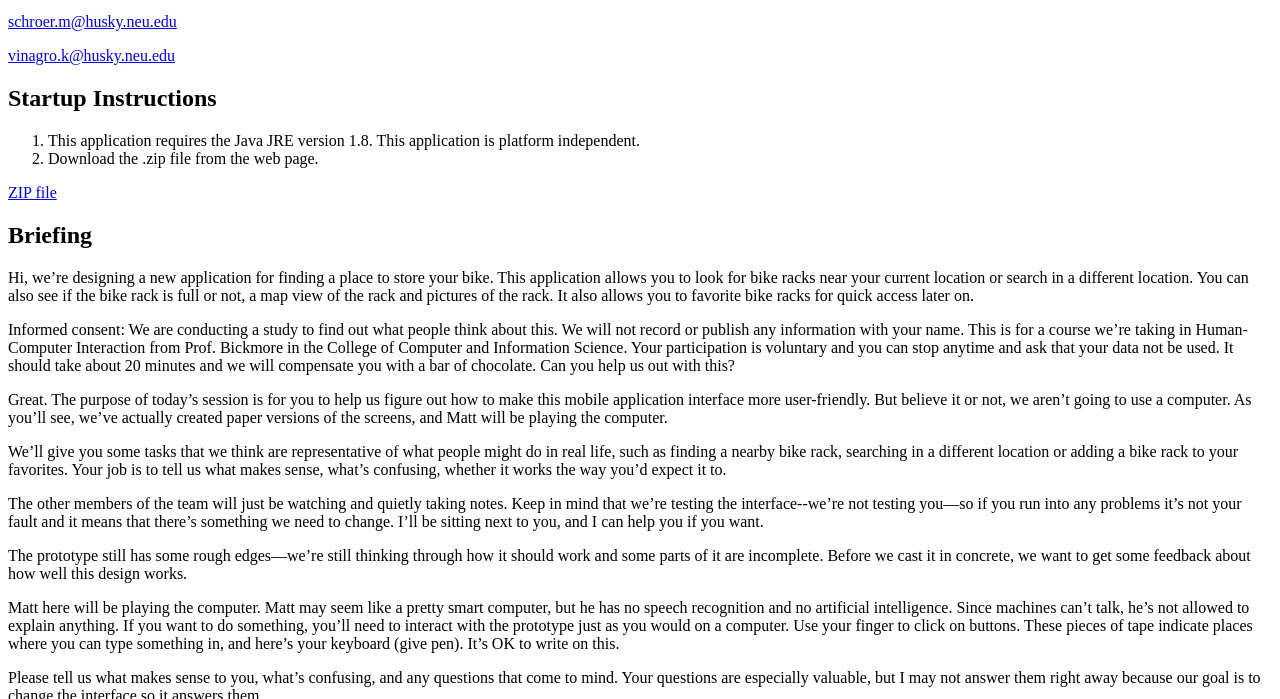
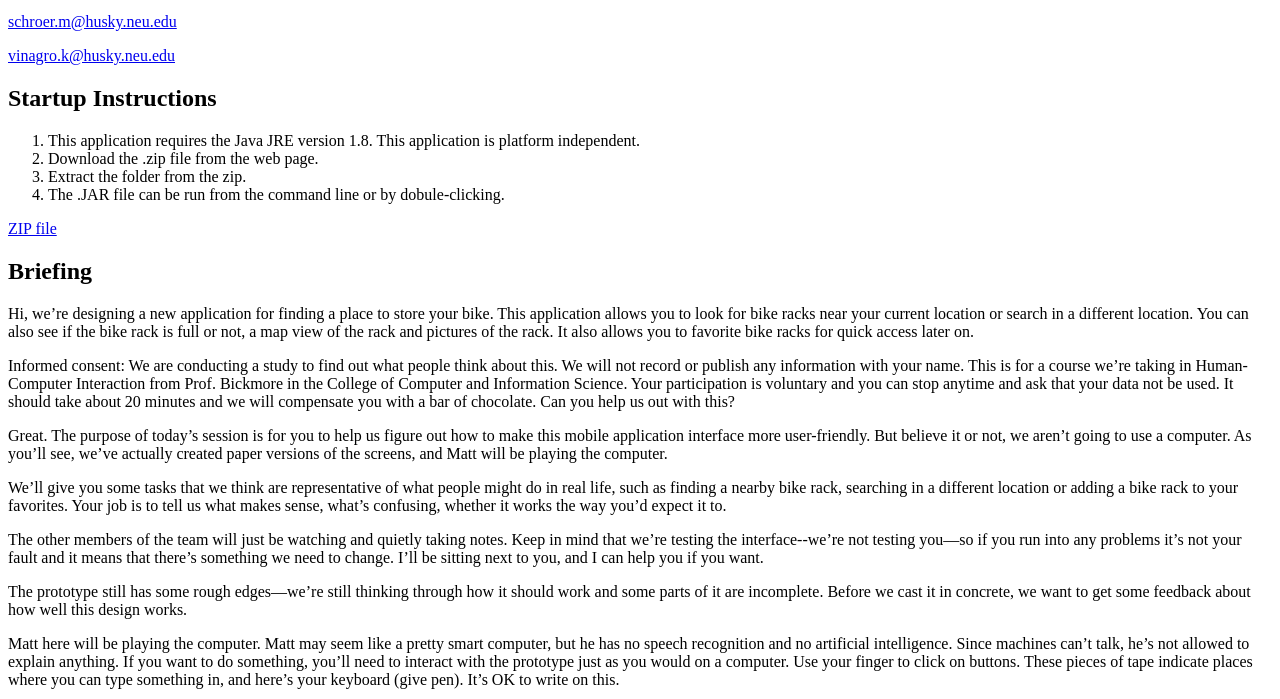
Before and after one commit to MattSchroer/website, a plain HTML site: page hci/project/FindRack/index.html in a window 1280 px wide. Shown: the part 101-800 px from the top of the page. Drawn offline with Linux system fonts and the light colour scheme.

Commit message:
updated instructions

```diff
--- a/hci/project/FindRack/index.html
+++ b/hci/project/FindRack/index.html
@@ -19,6 +19,8 @@
 		<ol>
 			<li>This application requires the Java JRE version 1.8. This application is platform independent.</li>
 			<li>Download the .zip file from the web page.</li>
+			<li>Extract the folder from the zip.</li>
+			<li>The .JAR file can be run from the command line or by dobule-clicking.</li>
 		</ol>
 	</p>
 	<p><a href="/hci/project/FindRack/FindRack.zip">ZIP file</a></p>
```
